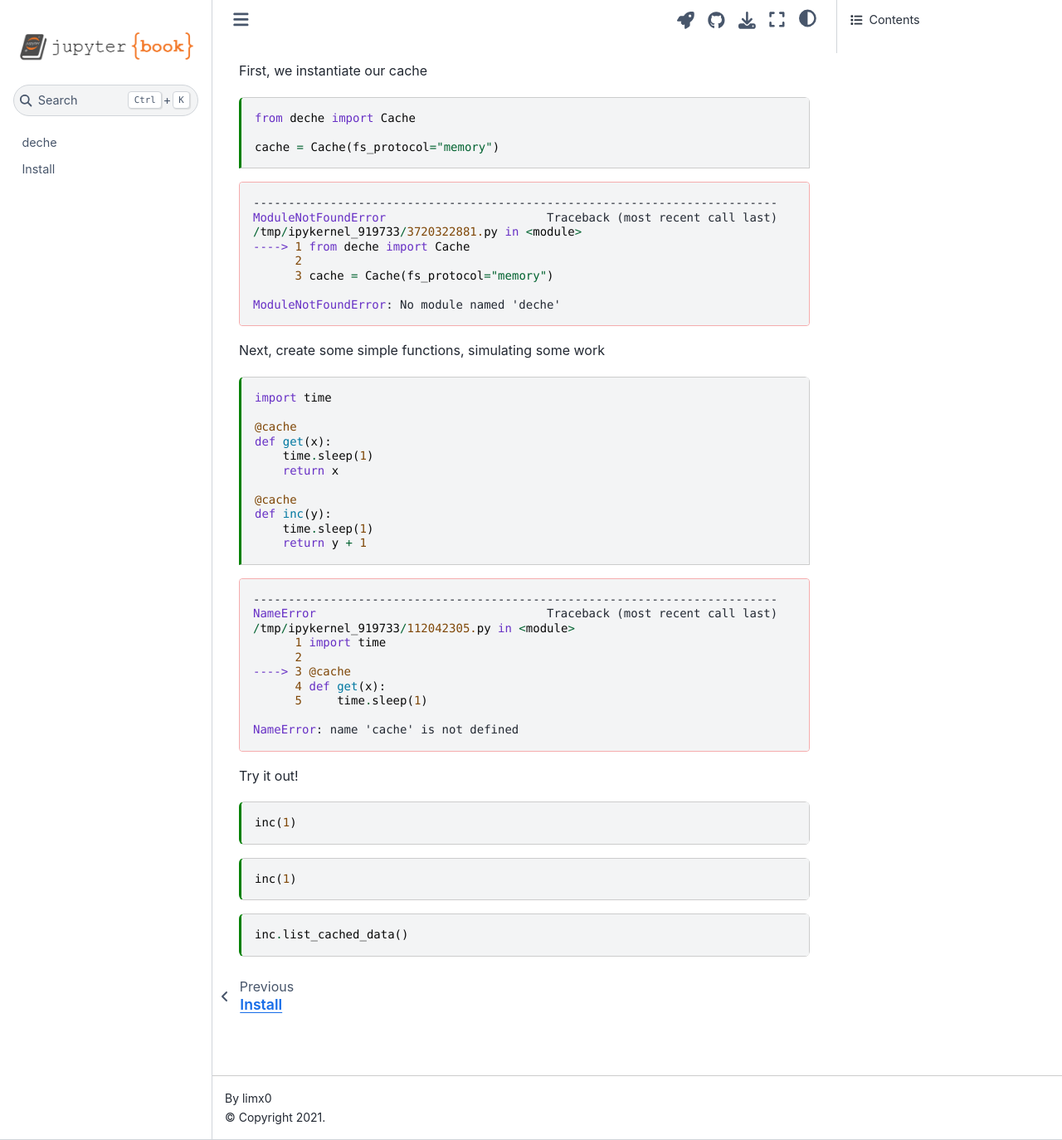
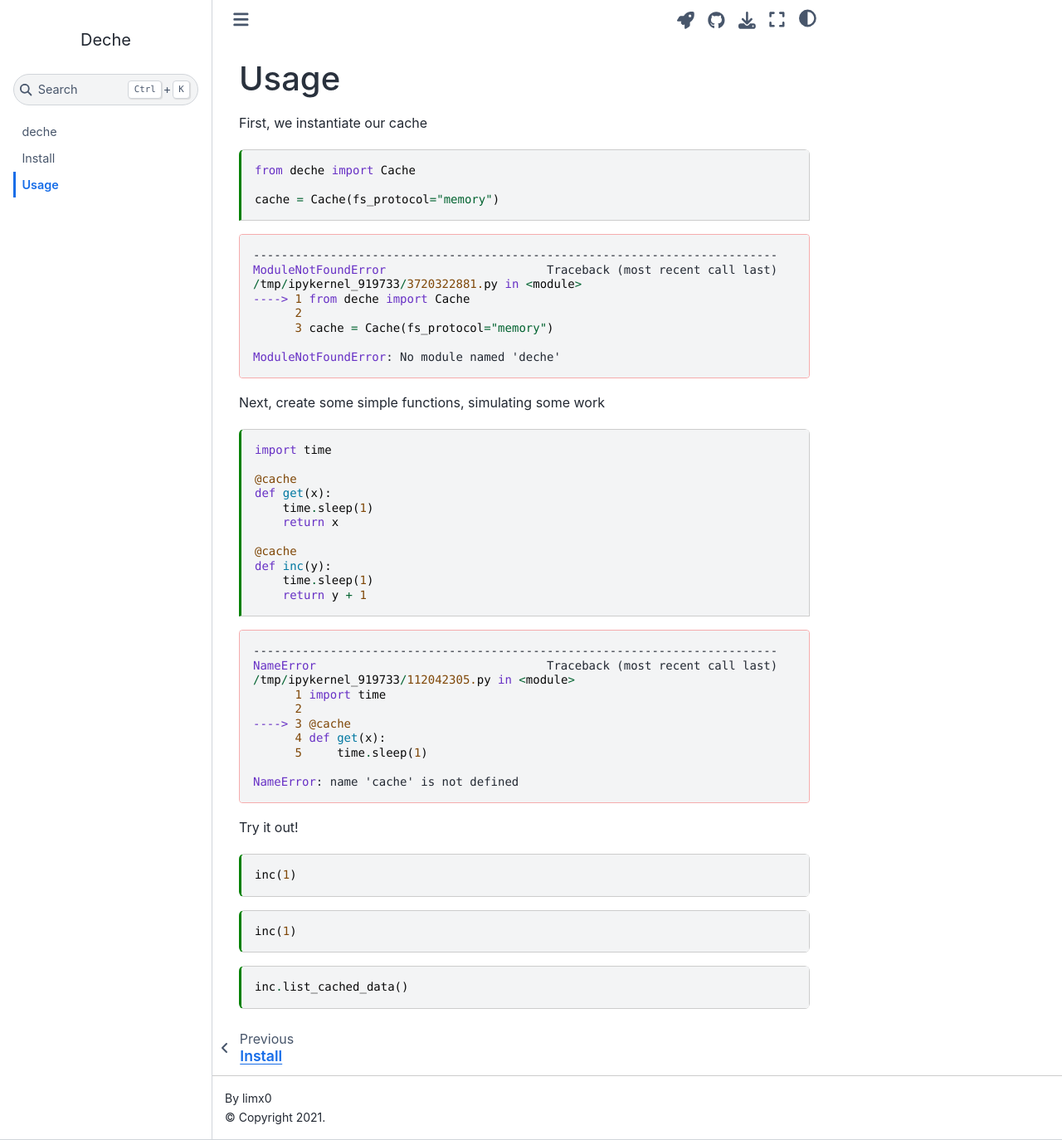
Before and after one commit to limx0/deche, a Jupyter Book: the page built from docs/2_user_guide/usage.ipynb, in a window 1280 px wide and 1374 px high. Shown: the whole window at 83% size. Built offline with Jupyter Book 1.0.4 settings and Sphinx 7.4.7 and the Sphinx Book theme 1.1.4, drawn with Linux system fonts in a browser that asks for light colours; part of the change alters nothing that is shown.

```diff
--- a/docs/_config.yml
+++ b/docs/_config.yml
@@ -1,20 +1,18 @@
 title                       : Deche  # The title of the book. Will be placed in the left navbar.
 author                      : limx0  # The author of the book
 copyright                   : "2021"  # Copyright year to be placed in the footer
-logo                        : logo.png  # A path to the book logo
+
+repository:
+  url: https://github.com/limx0/deche
+#  path_to_book: docs/
+  branch: main  # Which branch of the repository should be used when creating links (optional)
 
 execute:
   execute_notebooks: force
 
 launch_buttons:
   thebe: true
-  notebook_interface: "jupyterlab"  # or "classic"
-  binderhub_url: "https://mybinder.org"  # The URL for your BinderHub (e.g., https://mybinder.org)
-
-repository:
-  url: https://github.com/limx0/deche  # Online location of your book
-  path_to_book: docs  # Optional path to your book, relative to the repository root
-  branch: main  # Which branch of the repository should be used when creating links (optional)
+  binderhub_url: "https://mybinder.org"
 
 html:
   use_issues_button: true
--- a/docs/_toc.yml
+++ b/docs/_toc.yml
@@ -1,8 +1,5 @@
-  # Table of contents
-# Learn more at https://jupyterbook.org/customize/toc.html
-
-format: jb-article
+format: jb-book
 root: index
-sections:
+chapters:
 - file: 1_getting_started/getting_started
 - file: 2_user_guide/usage
```
Also changed, not shown: docs/2_user_guide/usage.ipynb, docs/logo.png (deleted).
